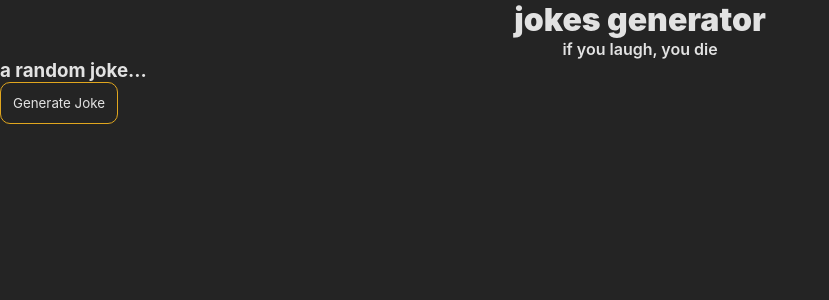
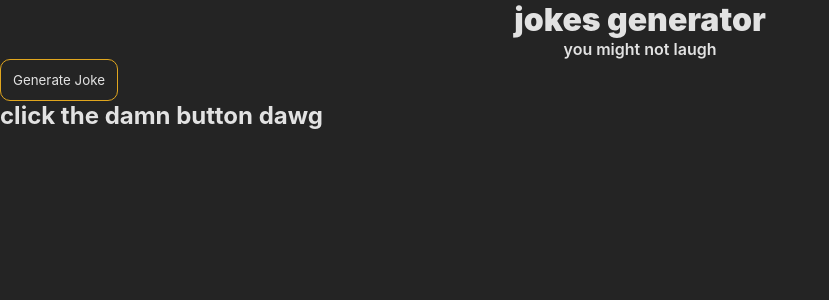
Before and after one commit to marvinraj/jokes-generator, a React (Vite) app: page / in a window 1280 px wide. Shown: the top 300 px of the page, without its empty margins (0-829 px from the left). Built offline with nearby package versions, Linux system fonts and the light colour scheme.

Commit message:
completed the final component, joke

```diff
--- a/src/App.jsx
+++ b/src/App.jsx
@@ -1,13 +1,11 @@
 import Header from './components/Header'
-import Jokes from './components/Jokes'
-import Button from './components/Button'
+import Joke from './components/Joke'
 
 function App() {
   return (
     <div>
       <Header/>
-      <Jokes/>
-      <Button/>
+      <Joke/>
     </div>
   )
 }
--- a/src/components/Button.jsx
+++ /dev/null
@@ -1,13 +0,0 @@
-import React from 'react'
-
-function Button() {
-    function handleClick(){
-        console.log("button clicked...")
-    }
-
-    return (
-        <button onClick={handleClick}>Generate Joke</button>
-    )
-}
-
-export default Button
--- a/src/components/Header.jsx
+++ b/src/components/Header.jsx
@@ -4,7 +4,7 @@ function Header() {
   return (
     <div className='header'>
         <h1>jokes generator</h1>
-        <p>if you laugh, you die</p>
+        <p>you might <span>not</span> laugh</p>
     </div>
   )
 }
--- /dev/null
+++ b/src/components/Joke.jsx
@@ -0,0 +1,22 @@
+import { useState } from 'react'
+import React from 'react'
+
+function Joke() {
+
+    const [joke, setJoke] = useState("click the damn button dawg")
+
+    const fetchAPI = () => {
+        fetch("https://official-joke-api.appspot.com/random_joke")
+        .then((response) => response.json())
+        .then((data) => setJoke(data.setup + " ..... " + data.punchline))
+    }
+
+    return (
+        <div>
+            <button onClick={fetchAPI}>Generate Joke</button>
+            <h2>{joke}</h2>
+        </div>
+    )
+}
+
+export default Joke
--- a/src/components/Jokes.jsx
+++ /dev/null
@@ -1,11 +0,0 @@
-import React from 'react'
-
-function Jokes() {
-  return (
-    <div>
-        <h3>a random joke...</h3>
-    </div>
-  )
-}
-
-export default Jokes
```
Also changed, not shown: 1 other file (tests, documents, lock files or other folders).
